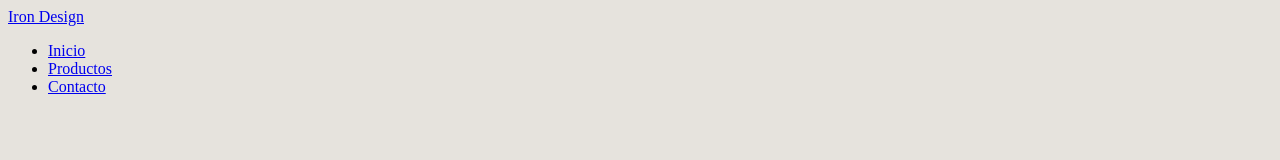
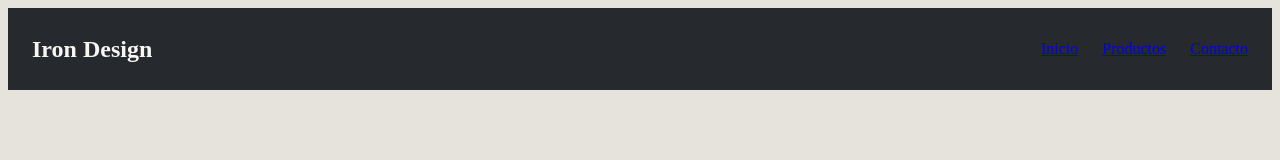
Before and after one commit to lorenarodriguez10-coder/pre-entrega-iron-design, a plain HTML site: page index.html in a window 1280 px wide. Drawn offline with Linux system fonts and the light colour scheme.

Commit message:
Estilos del header con flex

```diff
--- a/css/styles.css
+++ b/css/styles.css
@@ -1,3 +1,28 @@
 body {
   background-color: #e6e3dd;
 }
+header {
+  display: flex;
+  justify-content: space-between;
+  align-items: center;
+  padding: 1rem 1.5rem;
+  background-color: #26292d;
+}
+
+.logo {
+  color: #f7f6f3;
+  font-size: 1.5rem;
+  font-weight: bold;
+  text-decoration: none;
+}
+
+.nav {
+  display: flex;
+  gap: 1.5rem;
+  list-style: none;
+}
+
+nav. a {
+  color: #f7f6f3;
+  text-decoration: none;
+}
```
